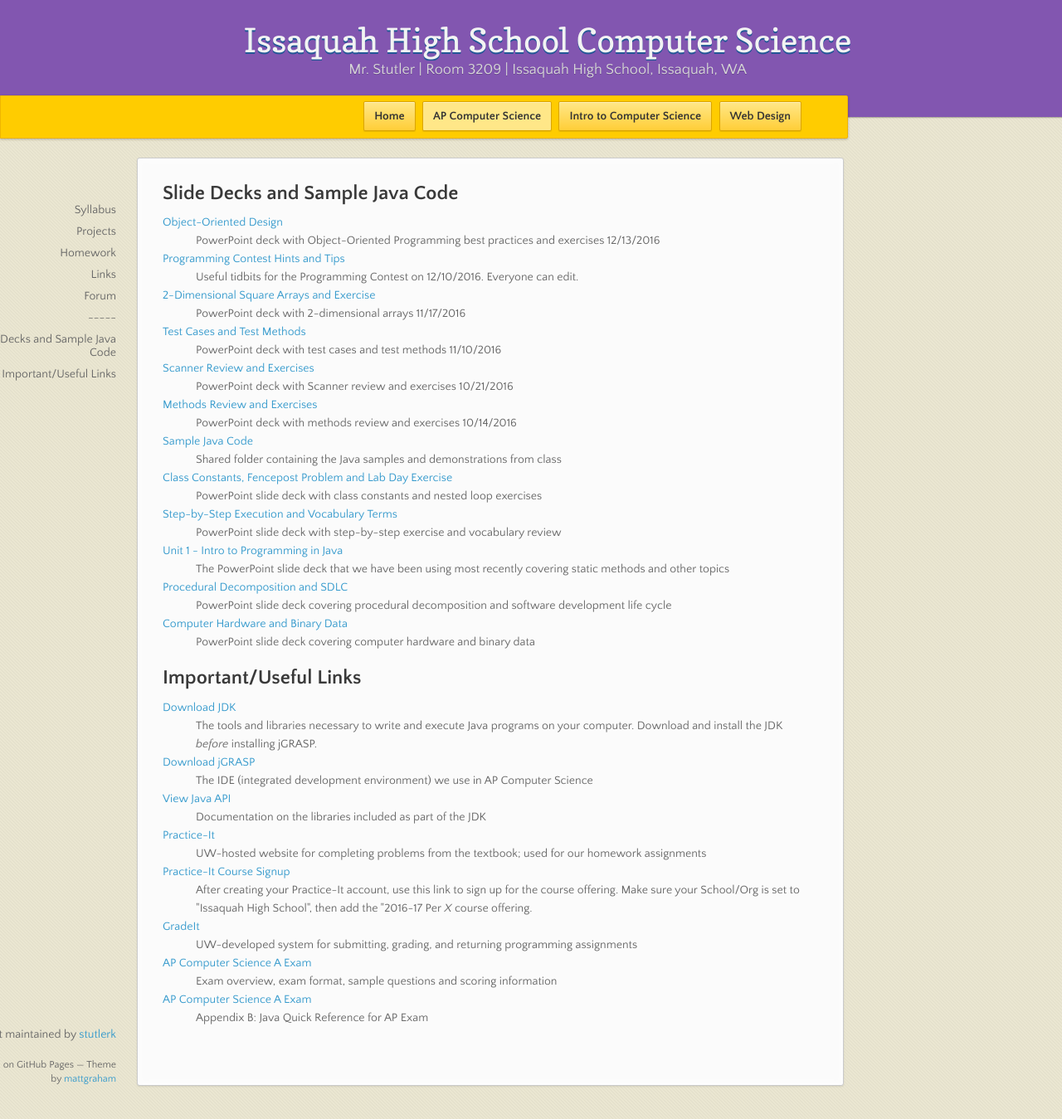
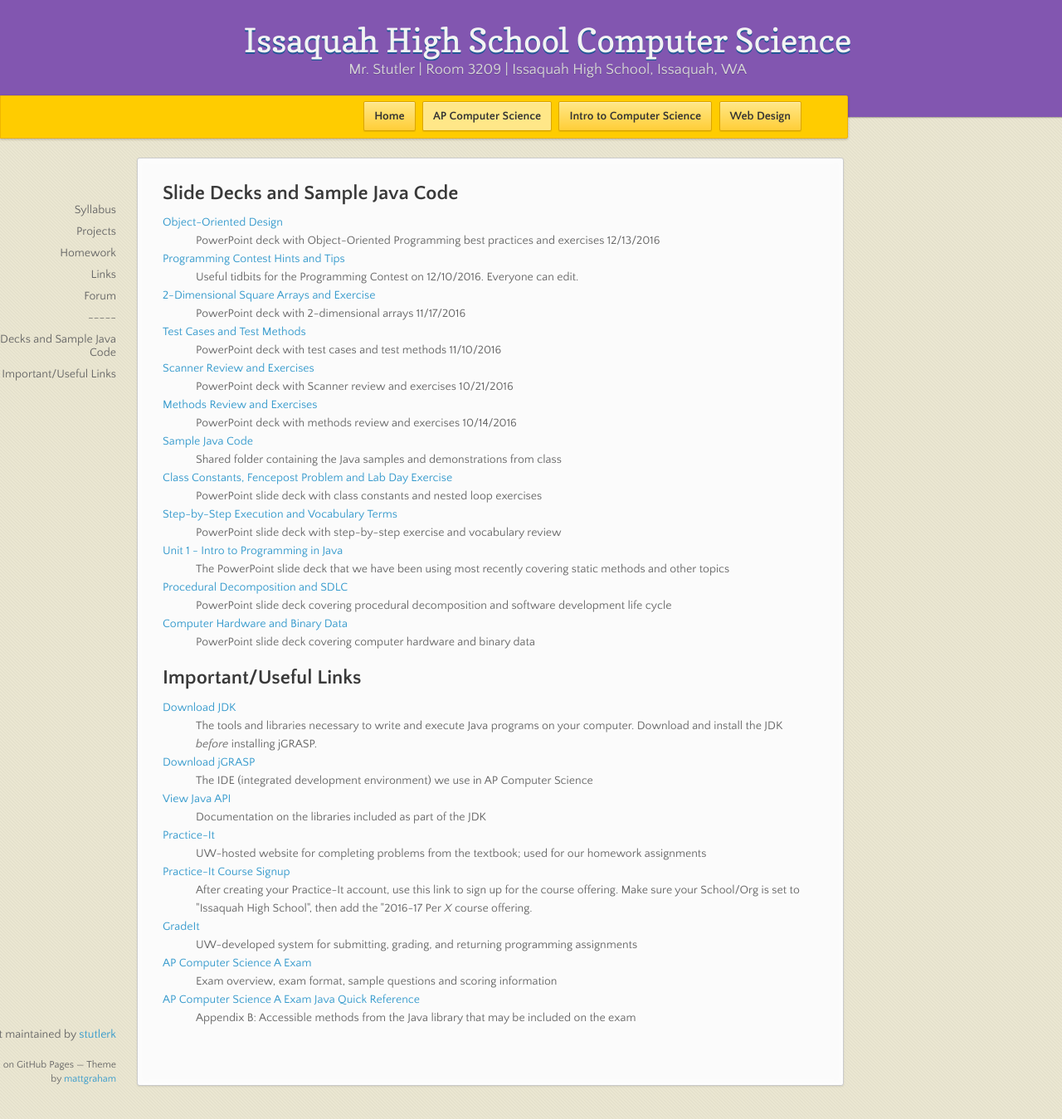
Before and after one commit to stutlerk/ihs-website, a Jekyll site: the page built from _apcs/links.html, in a window 1280 px wide and 1349 px high. Shown: the whole window at 83% size. Built offline with Jekyll 4.4.1, drawn with Linux system fonts in a browser that asks for light colours; nearby versions of some CDN libraries.

Commit message:
Update links.html

```diff
--- a/_apcs/links.html
+++ b/_apcs/links.html
@@ -66,8 +66,8 @@ layout: course
     <dt><a href="http://apcentral.collegeboard.com/apc/public/exam/exam_information/2000.html">AP Computer Science A Exam</a></dt>
     <dd>Exam overview, exam format, sample questions and scoring information</dd>
 
-    <dt><a href="http://apcentral.collegeboard.com/apc/public/exam/exam_information/2000.html">AP Computer Science A Exam</a></dt>
-    <dd>Appendix B: Java Quick Reference for AP Exam</dd>
+    <dt><a href="https://secure-media.collegeboard.org/digitalServices/pdf/ap/explore-ap/ap-computer-science-a-2014-java-quick-reference.pdf">AP Computer Science A Exam Java Quick Reference</a></dt>
+    <dd>Appendix B: Accessible methods from the Java library that may be included on the exam</dd>
     <!-- Not ready yet as of 9/19/2016. Vinny will let me know when it's ready.
     <dt><a href="http://checkmycode.azurewebsites.net/">CheckMyCode</a></dt>
     <dd>Site with built-in Java IDE and resources for introductory computer science students</dd>
```
